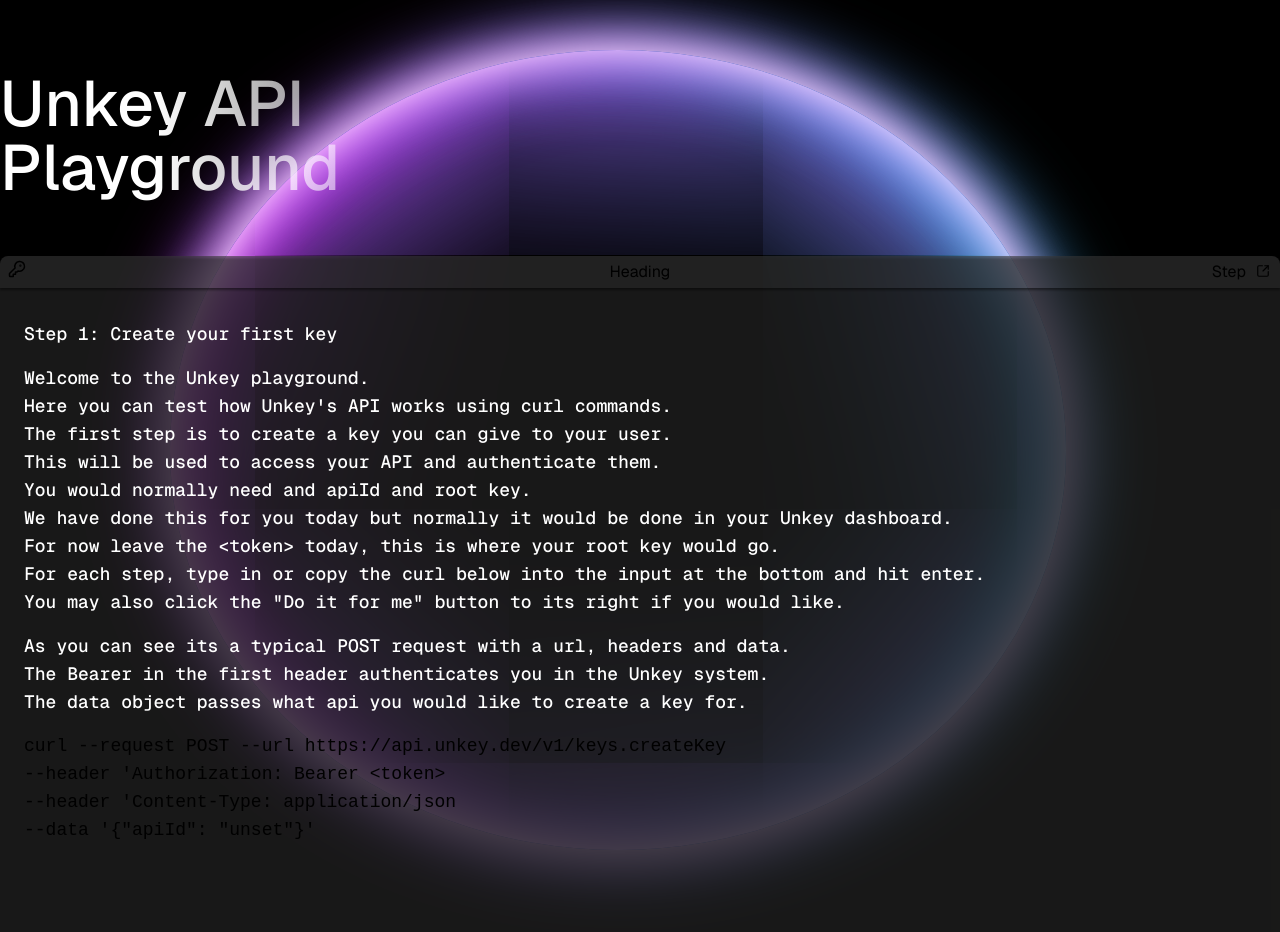
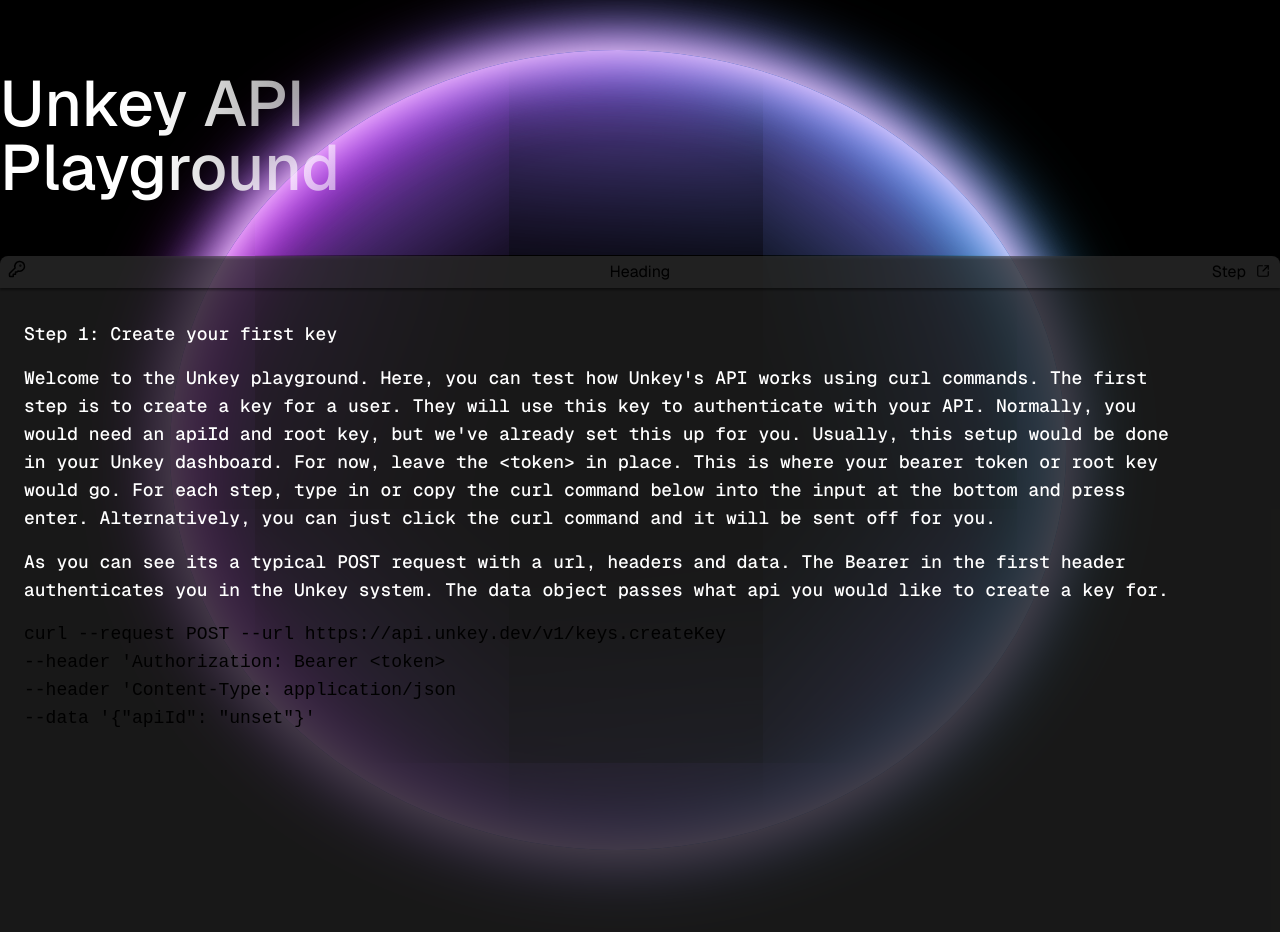
Before and after one commit to MichaelUnkey/unkey-playground, a Next.js app: page /playground in a window 1280 px wide. Shown: the top 932 px of the page. Built offline with nearby package versions, Linux system fonts and the light colour scheme; no server answers.

Commit message:
text wrap for non pre

```diff
--- a/app/playground/page.tsx
+++ b/app/playground/page.tsx
@@ -9,6 +9,7 @@
 import { useCallback, useEffect, useRef, useState } from "react";
 import startData from "@/lib/data";
 import { handleCurlServer } from "@/lib/helper";
+import { useFormState } from "react-dom";
 
 export default function PlaygroundHome() {
   const apiId = process.env.NEXT_PUBLIC_UNKEY_API_ID;
@@ -102,8 +103,9 @@
   const HistoryList = () => {
     return historyItems?.map((item, index) => {
       {
-        const isCurl = item.content.includes("curl");
-        if (index === historyItems.length - 1) {
+        const isLast = index === historyItems.length - 1;
+        const isCurl = item.content.includes("curl --request");
+        if(isLast && isCurl){
           return (
             <div className="h-full snap-end mt-4" ref={scrollRef}>
               <pre
@@ -125,11 +127,11 @@
                     "background-color: #111827; color: #4C0DB2; padding: 0.5rem; border-radius: 0.5rem; "
                   }
                 />
-
               </pre>
             </div>
           );
-        } else {
+        }
+        if(!isLast && isCurl) {
           return (
             <div
               key={index}
@@ -148,6 +150,77 @@
             </div>
           );
         }
+        return (
+          <div
+            key={index}
+            className={cn(`flex flex-row snap-end mt-4 text-pretty`, GeistMono.className)}
+          >
+            <p
+              className={cn(
+                ":flex flex-row text-lg font-medium leading-7 snap-end text-pretty",
+                item.color,
+                GeistMono.className
+              )}
+            >
+              {item.content}
+            </p>
+          </div>
+        );
+      //   if (index === historyItems.length - 1) {
+      //     if(isCurl) {
+
+      //     }else {
+      //       return (
+      //       <div className="h-full snap-end mt-4 text-pretty">
+      //         <div
+      //           onClick={() => handleSubmit(item.content)}
+      //           key={index}
+      //           className={cn(
+      //             "flex flex-row text-lg font-medium leading-7 snap-end text-pretty",
+      //             item.color,
+      //             GeistMono.className,
+      //             isCurl
+      //               ? `transition duration-500 hover:-translate-y-1 hover:translate-x-1 snap-end`
+      //               : ""
+      //           )}
+      //         >
+      //           <TextAnimator
+      //             input={item.content}
+      //             repeat={0}
+      //             style={
+      //               "background-color: #111827; color: #4C0DB2; padding: 0.5rem; border-radius: 0.5rem; text-wrap: pretty"
+      //             }
+      //           />
+
+      //         </div>
+      //       </div>
+      //     );}
+
+
+      //   } else {
+      //     if(isCurl) {
+      //       return (
+      //         <div
+      //           key={index}
+      //           className={cn(`flex flex-row snap-end mt-4 delay-[${index * 500}ms]`, GeistMono.className)}
+      //         >
+      //           <pre
+      //             className={cn(
+      //               ":flex flex-row text-lg font-medium leading-7 snap-end",
+      //               item.color,
+      //               GeistMono.className
+      //             )}
+      //           >
+      //             {item.content}
+
+      //           </pre>
+      //         </div>
+      //       );
+      //     }else {
+
+      //     }
+
+      //   }
       }
     });
   };
@@ -170,7 +243,7 @@
             </div>
           </div>
           <div className="flex flex-col min-w-full h-[900px] bg-[#1F1F1E]/80 overflow-hidden ">
-            <div  onChange={() => scrollTo()} className="flex flex-col w-full rounded-lg pt-4 pl-6 scrollbar-hide overflow-y-scroll scroll-smooth snap-y">
+            <div  onChange={() => scrollTo()} className="flex flex-col w-full rounded-lg pt-4 pl-6 scrollbar-hide overflow-y-scroll scroll-smooth snap-y pr-24">
               <HistoryList />
               <div ref={scrollRef}></div>
             </div>
--- a/lib/data.ts
+++ b/lib/data.ts
@@ -19,20 +19,10 @@
   const step1Header = "";
   const step1Messages: Message[] = [
     { content: `Step 1: Create your first key`, color: "text-white"},
-    { content: `Welcome to the Unkey playground.
-Here you can test how Unkey's API works using curl commands.
-The first step is to create a key you can give to your user.
-This will be used to access your API and authenticate them.
-You would normally need and apiId and root key.
-We have done this for you today but normally it would be done in your Unkey dashboard.
-For now leave the <token> today, this is where your root key would go.
-For each step, type in or copy the curl below into the input at the bottom and hit enter.
-You may also click the "Do it for me" button to its right if you would like.`,
+    { content: "Welcome to the Unkey playground. Here, you can test how Unkey's API works using curl commands. The first step is to create a key for a user. They will use this key to authenticate with your API. Normally, you would need an apiId and root key, but we've already set this up for you. Usually, this setup would be done in your Unkey dashboard. For now, leave the <token> in place. This is where your bearer token or root key would go. For each step, type in or copy the curl command below into the input at the bottom and press enter. Alternatively, you can just click the curl command and it will be sent off for you.",
     color: "text-white"
     },
-    { content: `As you can see its a typical POST request with a url, headers and data.
-The Bearer in the first header authenticates you in the Unkey system.
-The data object passes what api you would like to create a key for.`,
+    { content: `As you can see its a typical POST request with a url, headers and data. The Bearer in the first header authenticates you in the Unkey system. The data object passes what api you would like to create a key for.`,
     color: "text-white"
     },
     {
@@ -51,11 +41,7 @@
 // Step 2 Get the key we just created
   const step2Header = `Step 2: Get the key we just created`;
   const step2Messages: Message[] = [
-    { content: `Nice Job!
-Now that we have created a user key let us use the getKey endpoint to get some info.
-A typical key will have useful information like roles, permissions, remaining uses,
-ownerId and more. A full list can be found on our docs
-https://www.unkey.com/docs/api-reference/keys/get`, color: "text-white" },
+    { content: `Nice Job! Now that we have created a user key let us use the getKey endpoint to get some info. A typical key will have useful information like roles, permissions, remaining uses, ownerId and more. A full list can be found on our docs https://www.unkey.com/docs/api-reference/keys/get`, color: "text-white" },
   ];
   const step2CurlCommand = `curl --request GET
 --url https://api.unkey.dev/v1/keys.getKey?keyId=<keyId>
@@ -64,11 +50,7 @@
 // Step 3 Verify the key
   const step3Header = `Step 3: Verify the key`;
   const step3Messages: Message[] = [
-    { content: `lets go!
-Looks like that worked and returned some data.
-This object can get much larger depending on the options added to the key.
-Now we can verify the key we just created to make sure it will work for a user.
-Each verification will add some analytics data we will get in a later step.`, color: "text-white" },
+    { content: `lets go! Looks like that worked and returned some data. This object can get much larger depending on the options added to the key. Now we can verify the key we just created to make sure it will work for a user. Each verification will add some analytics data we will get in a later step.`, color: "text-white" },
   ];
   const step3CurlCommand =  `curl --request POST
 --url https://api.unkey.dev/v1/keys.verifyKey
@@ -78,13 +60,7 @@
 // Step 4  Update the key with ownerId
   const step4Header = `Step 4: Update the key with ownerId`;
   const step4Messages: Message[] = [
-    { content: `You will notice the enabled: true meaning meaning it can be used for authenticating.
-Now lets try to update the key with an ownerId.
-The ownerId can help you link your user to a spacific key or set of keys.
-For example if our customer was Acme we could mark all the keys with Acme_Company.
-This could then be searched to see all keys witht he Acme_Company ownerId.
-Making it easier for you to track keys for each customer.
-Lets add that now. Feel free to put any OwnerId you want in place of user_1234.`, color: "text-white" }
+    { content: `You will notice the enabled: true meaning meaning it can be used for authenticating. Now lets try to update the key with an ownerId. The ownerId can help you link your user to a spacific key or set of keys. For example if our customer was Acme we could mark all the keys with Acme_Company. This could then be searched to see all keys witht he Acme_Company ownerId. Making it easier for you to track keys for each customer. Lets add that now. Feel free to put any OwnerId you want in place of user_1234.`, color: "text-white" }
   ];
   const step4CurlCommand = `curl --request POST
 --url https://api.unkey.dev/v1/keys.updateKey
@@ -95,11 +71,7 @@
 //Step 5 Verify the key again
   const step5Header = `Step 5: Verify the key again`;
   const step5Messages: Message[] = [
-    { content: `If this worked correctly you should get back a {} in response.
-This is normal and signifies success.
-If there was an error you would have gotten back an error in stead.
-Lets now verify the key just to make sure your key is updated with the ownerId.
-Just to give you piece of mind.`, color: "text-white" }
+    { content: `If this worked correctly you should get back a {} in response. This is normal and signifies success. If there was an error you would have gotten back an error in stead. Lets now verify the key just to make sure your key is updated with the ownerId. Just to give you piece of mind.`, color: "text-white" }
   ];
   const step5CurlCommand = `curl --request POST
 --url https://api.unkey.dev/v1/keys.verifyKey
@@ -109,12 +81,7 @@
 // Step 6 Update with an expiration date
   const step6Header = `Step 6: Update with an expiration date`;
   const step6Messages: Message[] = [
-    { content: `The response from step 5 should show the ownerId you enter in step 4.
-If you want to only allow a user access for a day or month.
-This can be done by adding an expiration date in unix timestamp in milliseconds.
-This will disable the key from being used after that time has passed.
-You may also change that expiration to a later time after it expires.
-Say a user pays for another month it can be re activated.`, color: "text-white" }
+    { content: `The response from step 5 should show the ownerId you enter in step 4. If you want to only allow a user access for a day or month. This can be done by adding an expiration date in unix timestamp in milliseconds. This will disable the key from being used after that time has passed. You may also change that expiration to a later time after it expires. Say a user pays for another month it can be re activated.`, color: "text-white" }
   ];
   const step6CurlCommand = `curl --request POST
 --url https://api.unkey.dev/v1/keys.updateKey
@@ -125,9 +92,7 @@
 // Step 7 Verify the key again
   const step7Header = `Step 7: Verify the key again`;
   const step7Messages: Message[] = [
-    { content: `Again we should have gotten {} in response.
-Lets verify the key to make sure expiration was set correctly.
-It will also give up more analytics data for the next step.`, color: "text-white" },
+    { content: `Again we should have gotten {} in response. Lets verify the key to make sure expiration was set correctly. It will also give up more analytics data for the next step.`, color: "text-white" },
   ];
   const step7CurlCommand = `curl --request POST
 --url https://api.unkey.dev/v1/keys.verifyKey
@@ -137,10 +102,7 @@
 // Step 8
   const step8Header = `Step 8: Get analytics data`;
   const step8Messages: Message[] = [
-    { content: `Nice! it looks like the expires value now holds the value you entered.
-Now lets see the analytics data on our key.
-This will show how many times the key was successfuly verified, ratelimited,
-or the usage has been exceeeded.`, color: "text-white" }
+    { content: `Nice! it looks like the expires value now holds the value you entered. Now lets see the analytics data on our key. This will show how many times the key was successfuly verified, ratelimited, or the usage has been exceeeded.`, color: "text-white" }
     ];
   const step8CurlCommand = `curl --request GET
 --url https://api.unkey.dev/v1/keys.getVerifications?keyId=<keyId>
@@ -149,12 +111,7 @@
 //Step 9
   const step9Header = `Step 9: Delete the key`;
   const step9Messages: Message[] = [
-    { content: `If it was a new key and all our verify keys worked correctly.
-success should show a value of 3.
-Lets say we no longer want this key to have any access.
-While we can use updateKey to set enabled to false.
-Here lets delete the key so it has not option of being used again.
-Maybe the key was leaked to a bad actor or it is no longer needed for any reason.`, color: "text-white" },
+    { content: `If it was a new key and all our verify keys worked correctly. success should show a value of 3. Lets say we no longer want this key to have any access. While we can use updateKey to set enabled to false. Here lets delete the key so it has not option of being used again. Maybe the key was leaked to a bad actor or it is no longer needed for any reason.`, color: "text-white" },
   ];
   const step9CurlCommand = `curl --request POST
 --url https://api.unkey.dev/v1/keys.deleteKey
@@ -164,9 +121,7 @@
 //Step 10 Last Verification
   const step10Header = `Step 10: Last verification`;
   const step10Messages: Message[] = [
-    { content: `Now lets verify that deleting a key worked as it should.
-Use the verifyKey route to check the key again.
-This should now return valid: false meaning this key is no longer a valid Unkey key.`, color: "text-white" },
+    { content: `Now lets verify that deleting a key worked as it should. Use the verifyKey route to check the key again. This should now return valid: false meaning this key is no longer a valid Unkey key.`, color: "text-white" },
 ];
   const step10CurlCommand = `curl --request POST
 --url https://api.unkey.dev/v1/keys.verifyKey
@@ -176,10 +131,7 @@
 //Step 11 Congrats!
   const step11Header = `Congrats!`;
   const step11Messages: Message[] = [
-    { content: `Nice job.
-I hope this was useful in some way on learning about some Unkey basics.
-To learn more visit our docs.
-To get started feel free to setup an unkey dashboard for your project.`, color: "text-white" },
+    { content: `Nice job. I hope this was useful in some way on learning about some Unkey basics. To learn more visit our docs. To get started feel free to setup an unkey dashboard for your project.`, color: "text-white" },
   ];
   const step11CurlCommand = ``;
 
```
